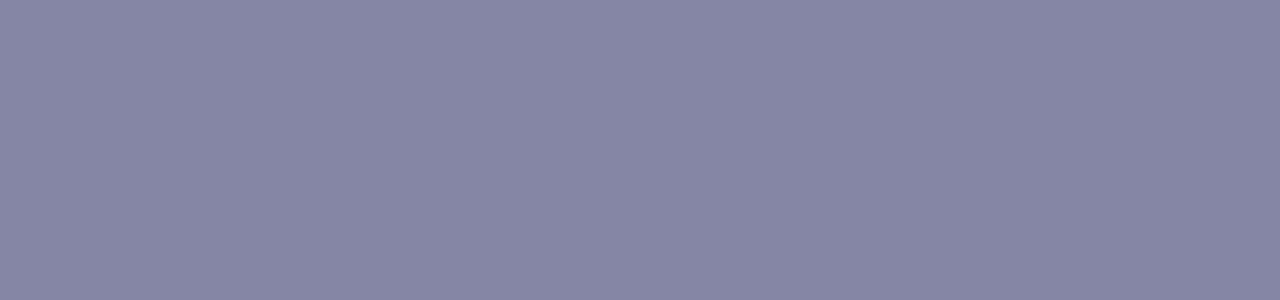
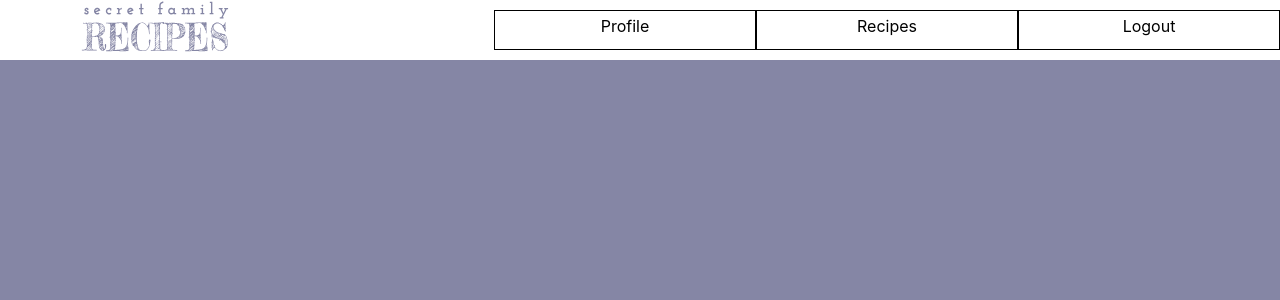
Before and after one commit to tt75-recipes/frontend-main, a React (Create React App) app: page /nav in a window 1280 px wide. Shown: the top 300 px of the page. Built offline with nearby package versions, Linux system fonts and the light colour scheme; a web font is replaced by a local one.

Commit message:
Basic layout done, need to tweak

```diff
--- a/src/App.css
+++ b/src/App.css
@@ -172,3 +172,26 @@ div {
   background-color: white;
   color: #8383a3;
 }
+
+.navbar {
+  background-color: white;
+  height: 60px;
+  /* padding: px; */
+  display: flex;
+  flex-direction: row;
+  justify-content: space-between;
+
+  /* border: 1px solid black; */
+
+}
+
+.navbar a {
+  display: flex;
+  flex-direction: row;
+  justify-content: space-evenly;
+  width: 250px;
+  padding: 5px;
+  margin: 10px auto;
+  border: 1px solid black;
+
+}
--- a/src/App.js
+++ b/src/App.js
@@ -3,6 +3,7 @@ import { BrowserRouter as Router, Route, Switch } from 'react-router-dom';
 
 import Landing from './components/Landing';
 import Login from './components/Login';
+import NavBar from './components/NavBar';
 import './App.css';
 
 function App() {
@@ -16,6 +17,10 @@ function App() {
           <Route path='/login'>
             <Login />
           </Route>
+          {/* testing */}
+          <Route path='/nav'>
+            <NavBar />
+          </Route>
         </Switch>
       </Router>
     </div>
--- a/src/components/Landing.js
+++ b/src/components/Landing.js
@@ -11,11 +11,11 @@ export default function Landing() {
         <div style={{height:'200px', width: '500px', margin: 'auto'}} >
           <Logo_Large />
         </div>
+      </div>
         <div className='landing-links'>
           <a href='/signup'>Sign Up</a>
           <a href='/login'>Login</a>
         </div>
-      </div>
     </>
   );
 
--- /dev/null
+++ b/src/components/NavBar.js
@@ -0,0 +1,20 @@
+import { ReactComponent as Logo_Nav } from '../images/logo_Nav.svg'
+
+export default function NavBar(){
+
+
+  return (
+    <div className='navbar' >
+      <div style={{height:'100px', width: '150px', margin: '0px 80px'}}>
+        <Logo_Nav />
+      </div>
+      <div className='navbar links'>
+        <a href='/profile'>Profile</a>
+        <a href='/recipes'>Recipes</a>
+        {/* <div className='landing-links'> */}
+          <a href='/logout'>Logout</a>
+        {/* </div> */}
+      </div>
+    </div>
+  )
+}
```
